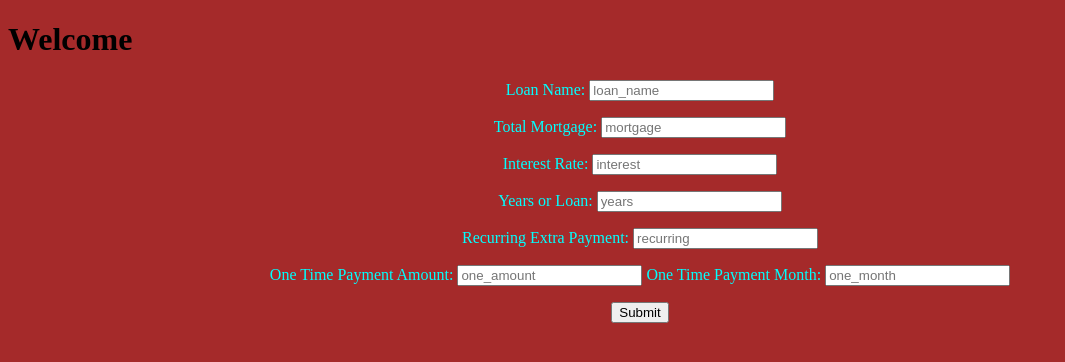
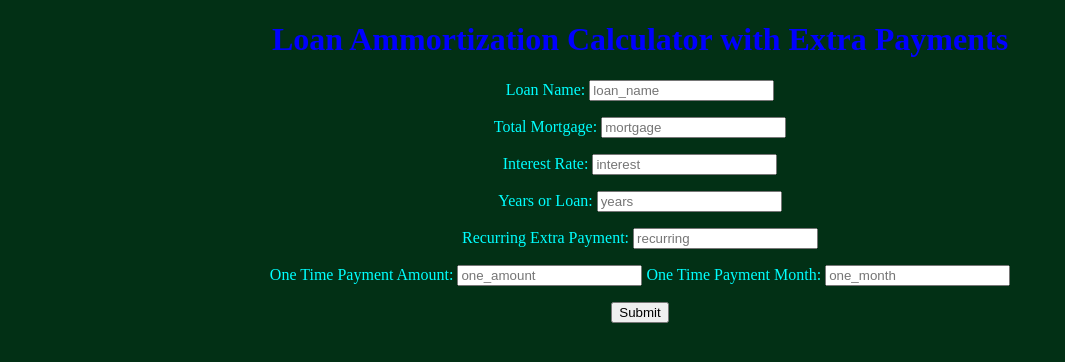
Before and after one commit to pearcebrady/Ammort, a Flask app: page / in a window 1280 px wide. Shown: the top 362 px of the page, without its empty margins (0-1065 px from the left). Run offline with Flask 2, Linux system fonts and the light colour scheme.

Commit message:
changes to style

```diff
--- a/Testfile.py
+++ b/Testfile.py
@@ -17,7 +17,7 @@ def Ammort():
 
     loan = Loan.Loan(name_of_loan, total_mortgage, interest, years)
     loan.add_recurring_payment(recurring)
-    loan.add_one_time_payment(10000, 1)
+    loan.add_one_time_payment(one_pay, one_time)
 
     msg = loan.find_zero()
 
--- a/static/styles/style.css
+++ b/static/styles/style.css
@@ -1,8 +1,12 @@
 body {
-  background-color: brown;
+  background-color: rgb(2, 48, 21);
+  text-align: center;
+}
+
+h1 {
+  color: blue;
 }
 
 p {
-  color: aqua;
-  text-align: center
+  color: #00ffff;
 }
--- a/templates/form.html
+++ b/templates/form.html
@@ -4,7 +4,7 @@
     <link rel="stylesheet" href="{{ url_for('static', filename='./styles/style.css')}}">
   </head>
   <body>
-    <h1>Welcome</h1>
+    <h1>Loan Ammortization Calculator with Extra Payments</h1>
     <form action="{{ url_for("Ammort")}}" method="post">
     <p>
       <label for="Name of Loan">Loan Name:</label>
```
